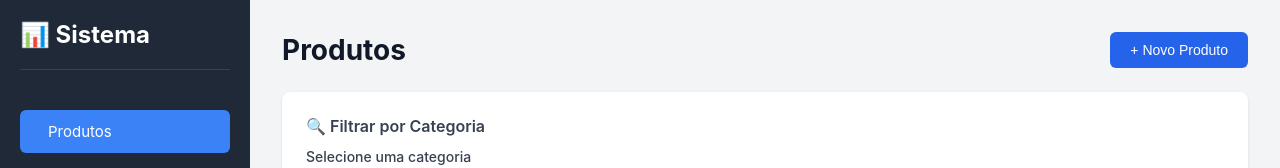
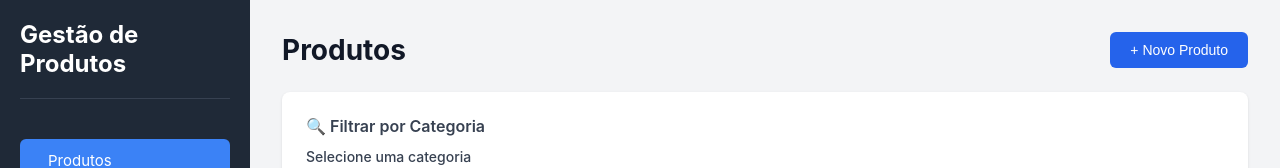
Before and after one commit to rafaelOlegarioBisoffi/app-front-produtos, a React (Create React App) app in the folder projeto-frontend/: page / in a window 1280 px wide. Shown: the top 168 px of the page. Built offline with nearby package versions, Linux system fonts and the light colour scheme; no server answers.

Commit message:
nome do sistema na sidebar

```diff
--- a/projeto-frontend/src/components/Sidebar.js
+++ b/projeto-frontend/src/components/Sidebar.js
@@ -21,7 +21,7 @@ const Sidebar = ({ currentPage, onNavigate }) => {
         paddingBottom: '20px',
         borderBottom: '1px solid #374151'
       }}>
-        📊 Sistema
+        Gestão de Produtos
       </div>
 
       <nav>
```
